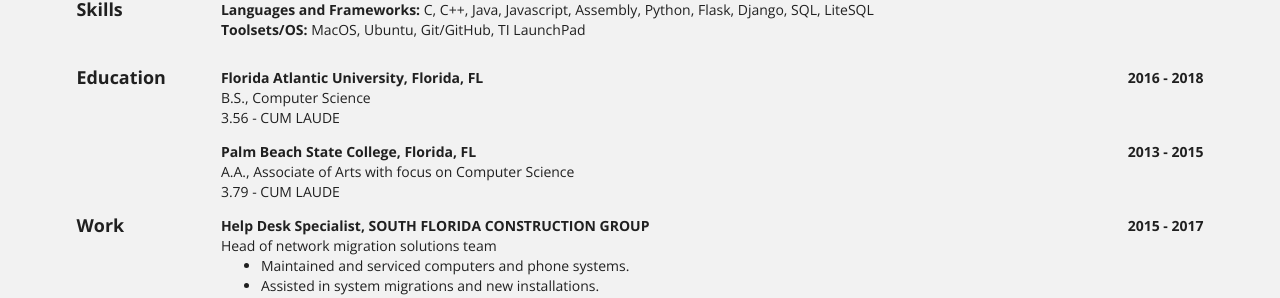
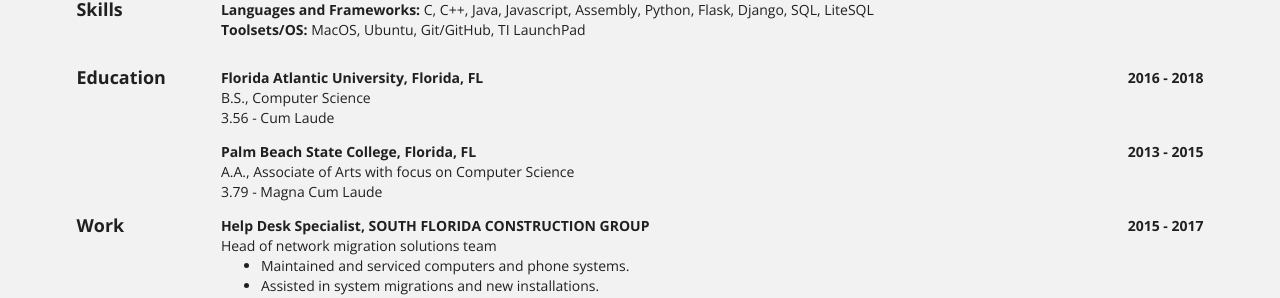
Before and after one commit to ThiagoM728/ThiagoM728.github.io, a Jekyll site: the page built from bio/index.html, in a window 1280 px wide. Shown: the part 328-626 px from the top of the page. Built offline with Jekyll 4.4.1, drawn with Linux system fonts in a browser that asks for light colours.

Commit message:
Update bio.json

```diff
--- a/_data/bio.json
+++ b/_data/bio.json
@@ -86,7 +86,7 @@
       "studyType": "B.S.",
       "startDate": "2016",
       "endDate": "2018",
-      "gpa": "3.56 - CUM LAUDE",
+      "gpa": "3.56 - Cum Laude",
       "courses": [
       ]
     },
@@ -96,7 +96,7 @@
       "studyType": "A.A.",
       "startDate": "2013",
       "endDate": "2015",
-      "gpa": "3.79 - CUM LAUDE",
+      "gpa": "3.79 - Magna Cum Laude",
       "courses": [
       ]
     }
```
